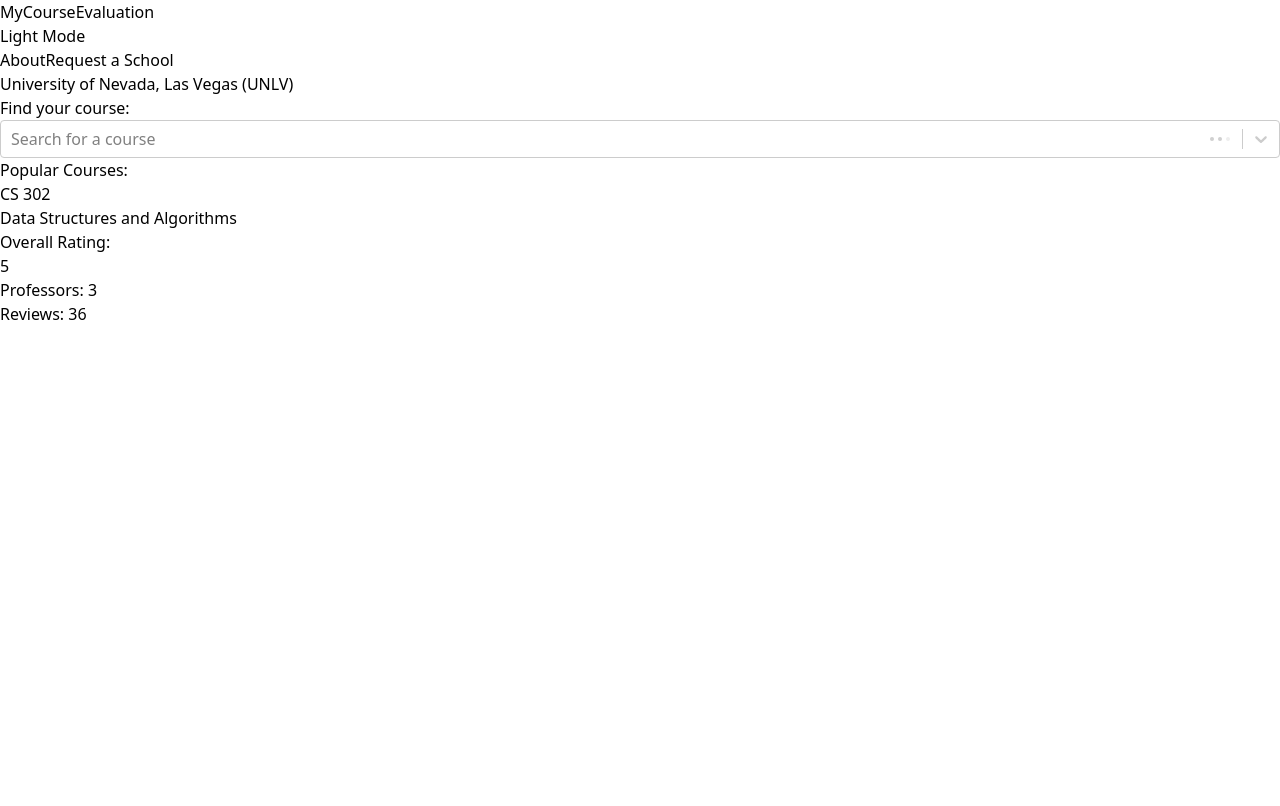
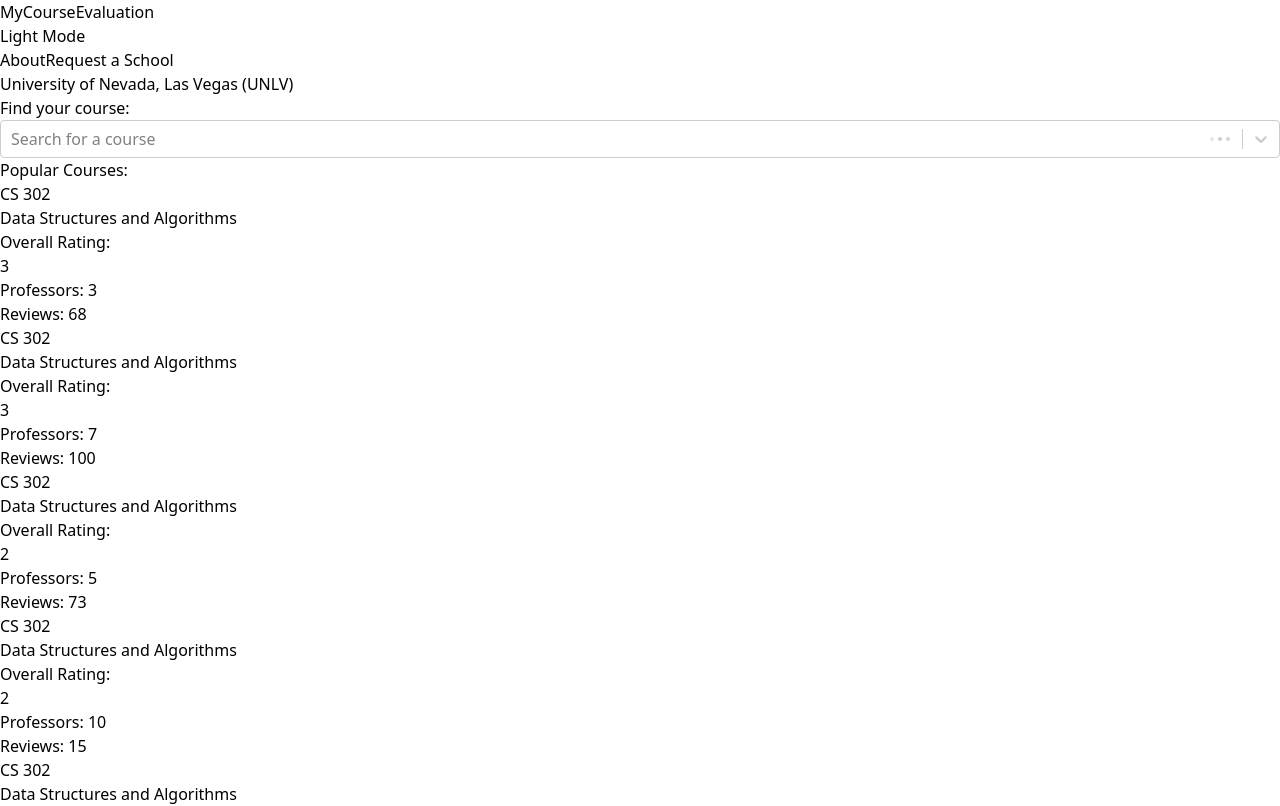
Before and after one commit to chrisj117/CS-472-GROUP-2-PROJECT, a React (Vite) app in the folder web/: page /schools/1/courses/1/review in a window 1280 px wide. Shown: the top 806 px of the page. Built offline with nearby package versions, Linux system fonts and the light colour scheme.

Commit message:
Added more course cards to the school page

```diff
--- a/web/src/components/CourseCard.jsx
+++ b/web/src/components/CourseCard.jsx
@@ -7,22 +7,25 @@ const CourseCard = () => {
   const [courseName, setCourseName] = useState('');
   const [professorCount, setProfessorCount] = useState(0);
   const [reviewCount, setReviewCount] = useState(0);
+  const [overallRating, setOverallRating] = useState(3);
 
   useEffect(() => {
+    // Temporary Mock Data until we can pull from API
     setCourseCode('CS 302');
     setCourseName('Data Structures and Algorithms');
-    setProfessorCount(Math.ceil(Math.random() * 10)); // Temporary Mock Data until we can pull from API
-    setReviewCount(Math.ceil(Math.random() * 100)); // Temporary Mock Data until we can pull from API
+    setProfessorCount(Math.ceil(Math.random() * 10));
+    setReviewCount(Math.ceil(Math.random() * 100));
+    setOverallRating(Math.ceil(Math.random() * 5));
   }, []);
 
   return (
     <Link to={`courses/courseID`}>
       <div className="border-2 p-4 rounded-md flex justify-between items-center text-lg">
-        <h4 className="font-bold text-lg underline">{courseCode}</h4>
+        <h4 className="font-bold text-lg">{courseCode}</h4>
         <div>{courseName}</div>
         <div className="flex gap-2 items-center">
           Overall Rating:
-          <SquareRating rating={5} />
+          <SquareRating rating={overallRating} />
         </div>
         <div>Professors: {professorCount}</div>
         <div>Reviews: {reviewCount}</div>
--- a/web/src/pages/School.jsx
+++ b/web/src/pages/School.jsx
@@ -10,7 +10,7 @@ const School = () => {
       <h2 className="font-bold text-3xl">
         {schoolName} ({schoolNameShort})
       </h2>
-      <div className="flex gap-4 items-center justify-left mb-16">
+      <div className="flex gap-4 items-center justify-left mb-8">
         <h3 className="text-xl">Find your course:</h3>
         <Searchbar
           searchingSchools={false}
@@ -21,8 +21,16 @@ const School = () => {
       </div>
 
       <div className="">
-        <h3 className="font-bold text-2xl">Popular Courses:</h3>
-        <CourseCard />
+        <h3 className="font-bold text-2xl mb-4 px-32">Popular Courses:</h3>
+        <div className="px-32 flex flex-col gap-2">
+          <CourseCard />
+          <CourseCard />
+          <CourseCard />
+          <CourseCard />
+          <CourseCard />
+          <CourseCard />
+          <CourseCard />
+        </div>
       </div>
     </section>
   );
```
